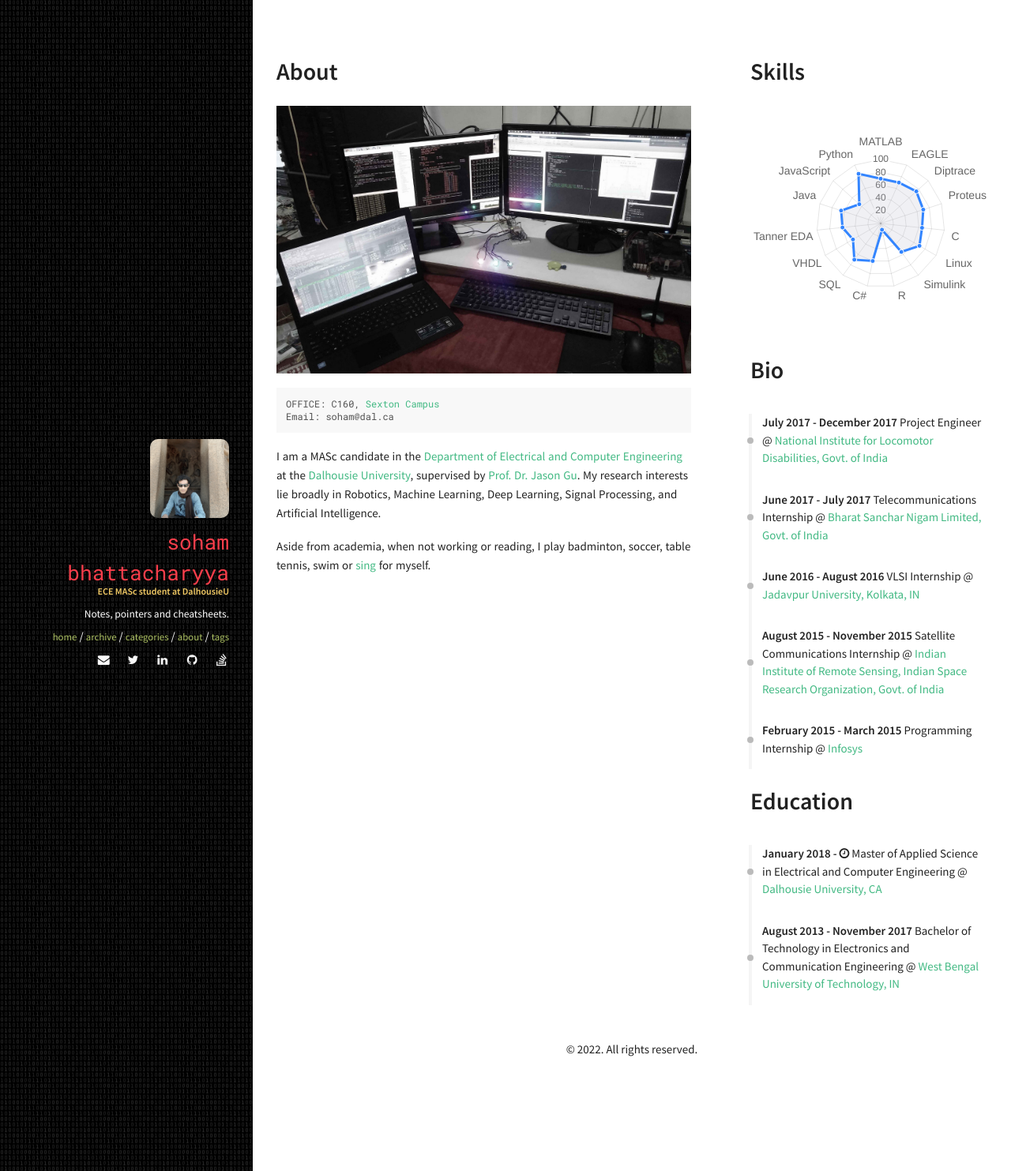
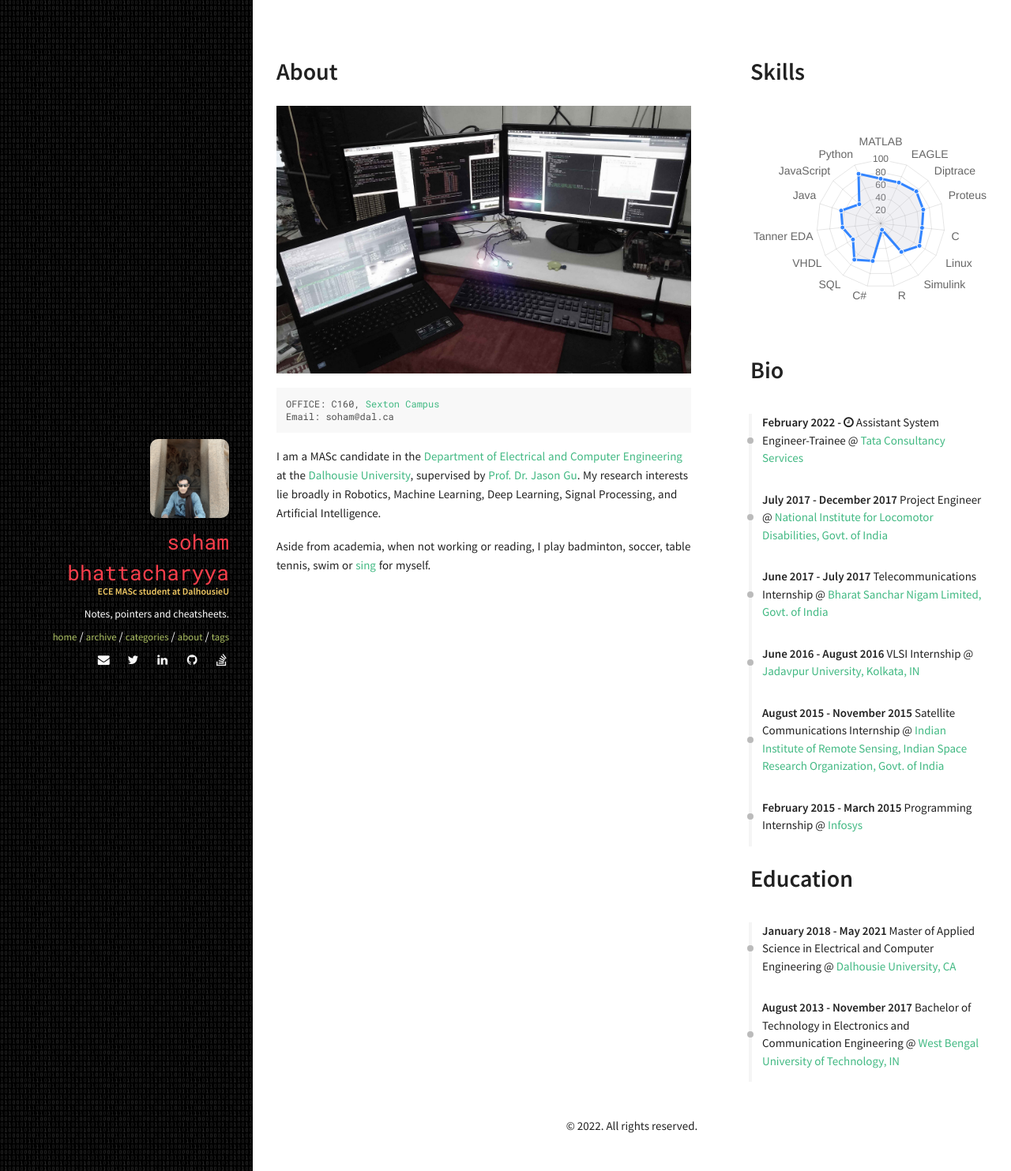
Before and after one commit to sohambhattacharyya/sohambhattacharyya.github.io, a Jekyll site: the page built from resume.html, in a window 1280 px wide. Shown: the whole page at 79% size. Built offline with Jekyll 4.4.1, drawn with Linux system fonts in a browser that asks for light colours; nearby versions of some CDN libraries.

Commit message:
career update

```diff
--- a/_config.yml
+++ b/_config.yml
@@ -8,7 +8,7 @@ email: soham1.618@gmail.com
 description: Notes, pointers and cheatsheets.
 url: "https://sohambhattacharyya.github.io"
 #baseurl: "/"
-keywords: ["DSP", "MATLAB", "Electrical", "Electronics", "Communications", "Engineering", "Statistics", "Machine Learning", "Neural Network", "Artificial Intelligence", "Eagle", "Arduino", "Raspberry Pi", "Diptrace", "Proteus", "Simulink", "FPGA"]
+keywords: ["DSP", "MATLAB", "Deep Learning", "Electronics", "Communications", "Engineering", "Statistics", "Machine Learning", "Neural Network", "Artificial Intelligence", "Eagle", "Arduino", "Raspberry Pi", "Diptrace", "Proteus", "Simulink", "FPGA"]
 
 #
 ###################################
--- a/_data/index/careers.yml
+++ b/_data/index/careers.yml
@@ -1,5 +1,10 @@
 # careers section data
 # if you don't have language feature(language.yml is empty), ignore "i18n" items
+- name: Tata Consultancy Services
+  link: https://www.tcs.com/
+  date: February 2022 - <i class="fa fa-clock-o" aria-hidden="true" title="Ongoing"></i>
+  job: Assistant System Engineer-Trainee
+
 - name: National Institute for Locomotor Disabilities, Govt. of India
   link: http://www.niohkol.nic.in/
   date: July 2017 - December 2017
--- a/_data/index/education.yml
+++ b/_data/index/education.yml
@@ -1,6 +1,6 @@
 - name: Dalhousie University, CA
   link: https://www.dal.ca/
-  date: January 2018 - <i class="fa fa-clock-o" aria-hidden="true" title="Ongoing"></i>
+  date: January 2018 - May 2021
   descr: Master of Applied Science in Electrical and Computer Engineering
 
 - name: West Bengal University of Technology, IN
```
